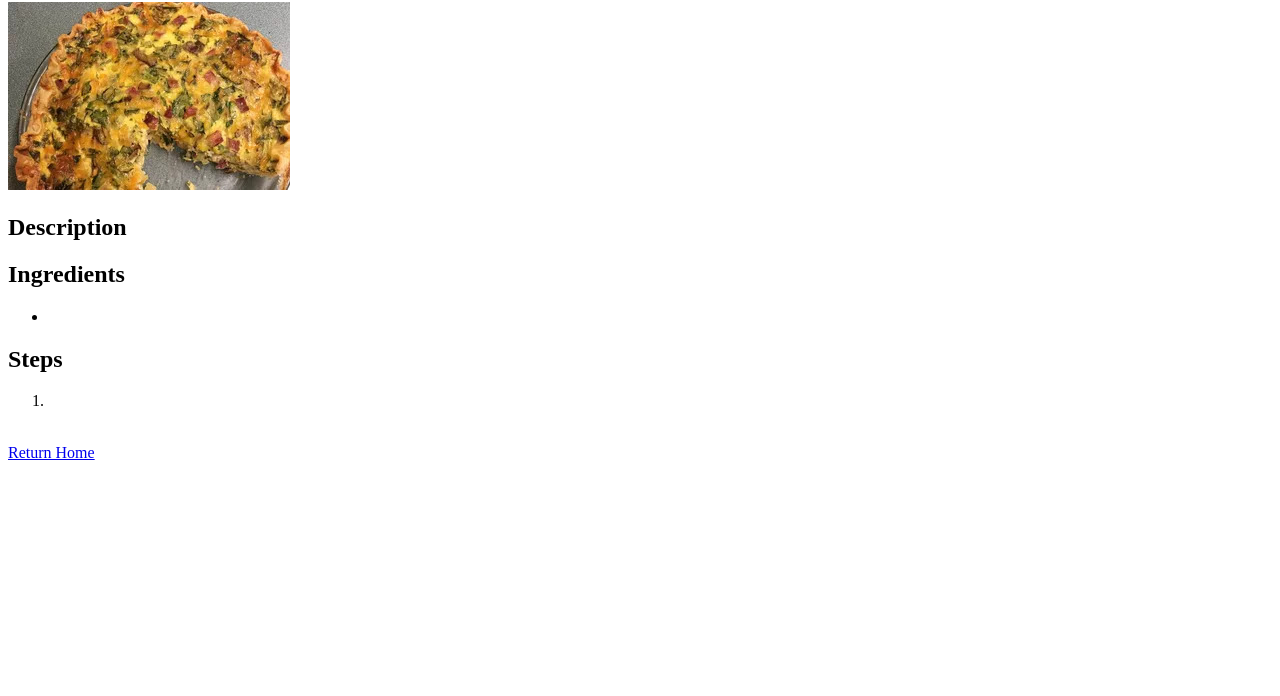
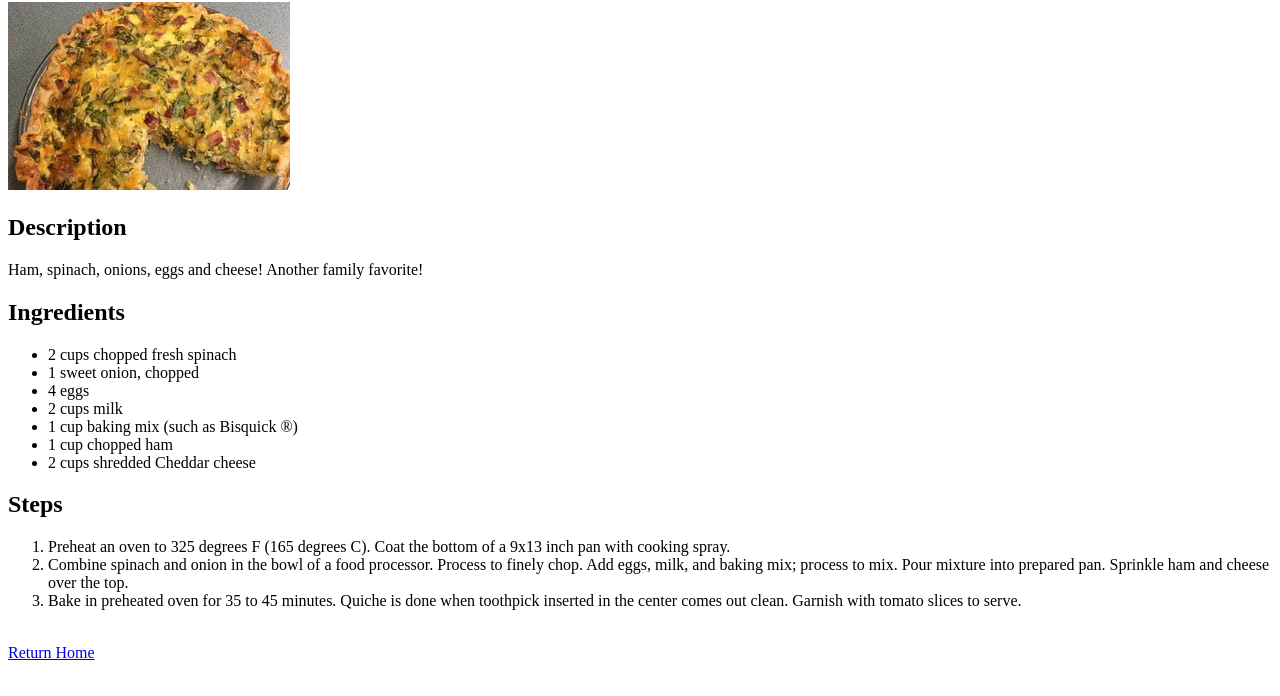
Before and after one commit to EventHorizon42/odin-recipes, a plain HTML site: page recipes/green-eggs-and-ham-quiche.html in a window 1280 px wide. Shown: the part 78-774 px from the top of the page. Drawn offline with Linux system fonts and the light colour scheme.

Commit message:
Update index recipe list and add green eggs elements

```diff
--- a/recipes/green-eggs-and-ham-quiche.html
+++ b/recipes/green-eggs-and-ham-quiche.html
@@ -8,14 +8,22 @@
     <h1>Green Eggs and Ham Quiche</h1>
     <img src="./img/green-eggs-and-ham-quiche.jpg" alt="Green Eggs and Ham Quiche"><br>
     <h2>Description</h2>
-    <p></p>
+    <p>Ham, spinach, onions, eggs and cheese! Another family favorite!</p>
     <h2>Ingredients</h2>
     <ul>
-        <li></li>
+        <li>2 cups chopped fresh spinach</li>
+        <li>1 sweet onion, chopped</li>
+        <li>4 eggs</li>
+        <li>2 cups milk</li>
+        <li>1 cup baking mix (such as Bisquick ®)</li>
+        <li>1 cup chopped ham</li>
+        <li>2 cups shredded Cheddar cheese</li>
     </ul>
     <h2>Steps</h2>
     <ol>
-        <li></li>
+        <li>Preheat an oven to 325 degrees F (165 degrees C). Coat the bottom of a 9x13 inch pan with cooking spray.</li>
+        <li>Combine spinach and onion in the bowl of a food processor. Process to finely chop. Add eggs, milk, and baking mix; process to mix. Pour mixture into prepared pan. Sprinkle ham and cheese over the top.</li>
+        <li>Bake in preheated oven for 35 to 45 minutes. Quiche is done when toothpick inserted in the center comes out clean. Garnish with tomato slices to serve.</li>
     </ol>
     <br>
     <a href="../index.html">Return Home</a>
```
Also changed, not shown: index.html (+5 -3 lines).
